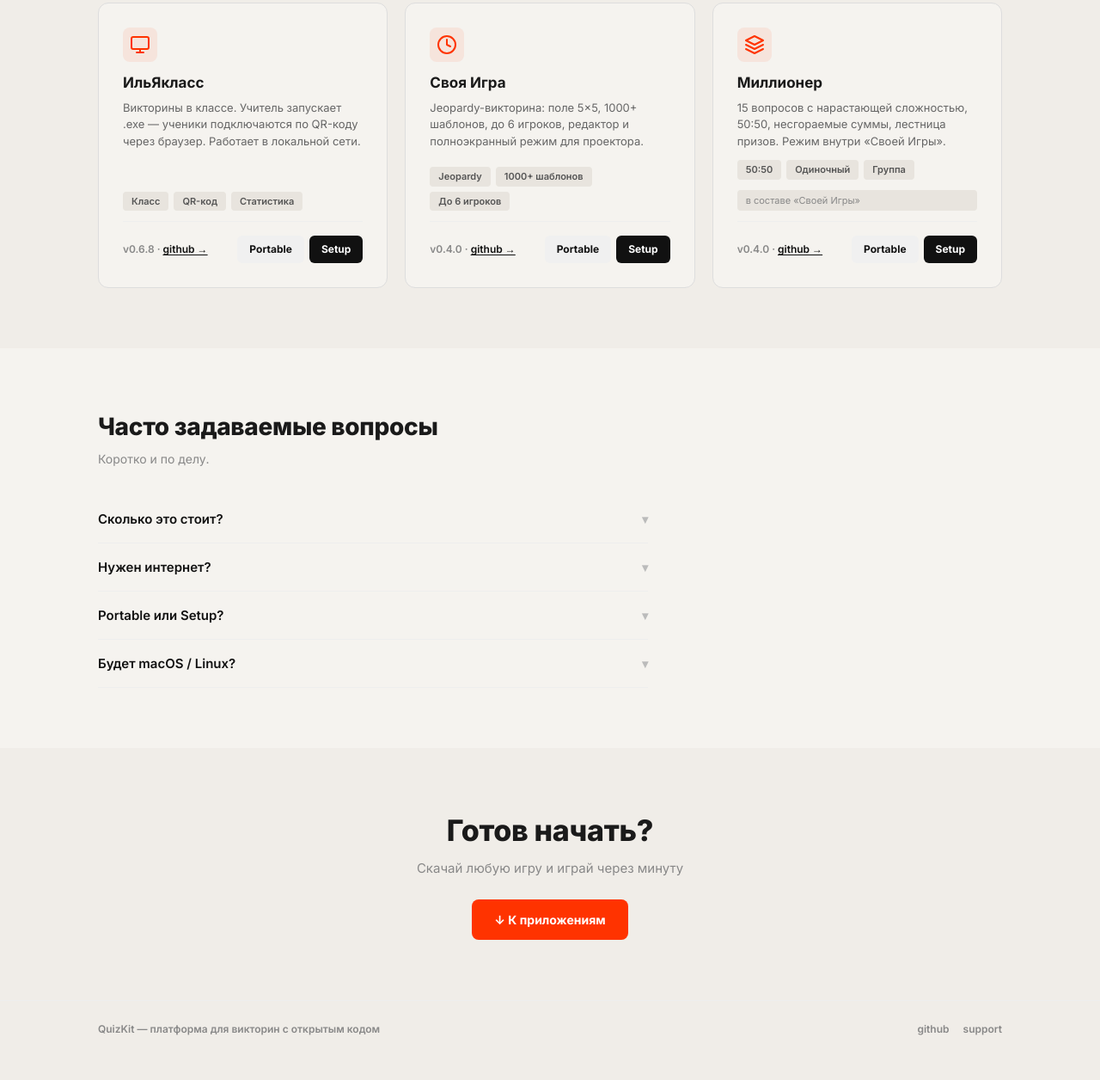
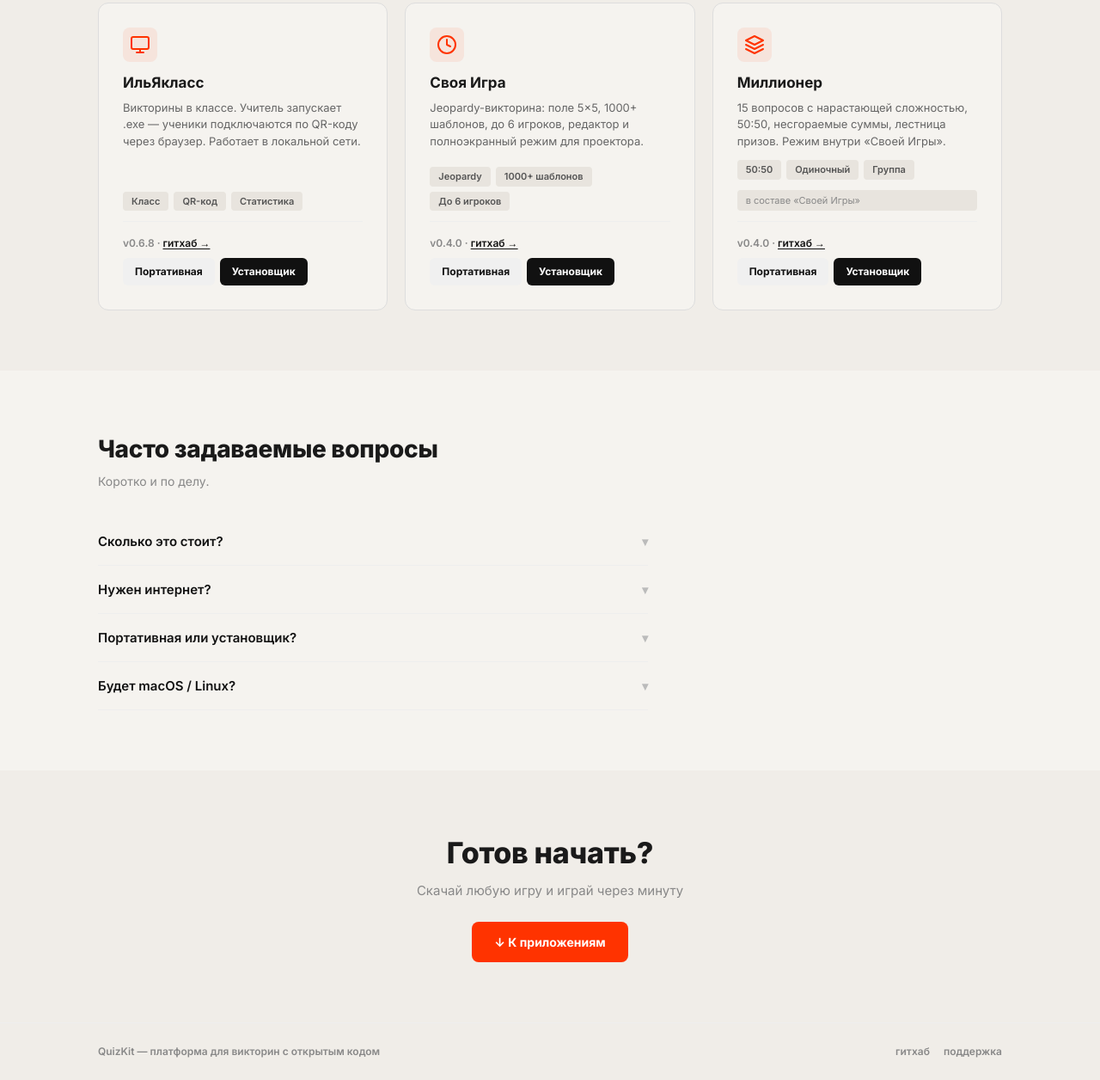
Before and after one commit to IlyaSigma111/quizdev, a plain HTML site: page docs/index.html in a window 1280 px wide. Shown: the part 855-2111 px from the top of the page at 86% size. Before the commit the page ends 2085 px from the top, so only its background shows below. Drawn offline with Linux system fonts and the light colour scheme.

Commit message:
v10: full Russian localization (except QuizKit)

```diff
--- a/docs/index.html
+++ b/docs/index.html
@@ -107,7 +107,7 @@ footer a:hover{color:#111}
   <div class="nav-links">
     <a href="#apps">Приложения</a>
     <a href="#faq">FAQ</a>
-    <a href="https://github.com/IlyaSigma111" class="nav-btn">Github</a>
+    <a href="https://github.com/IlyaSigma111" class="nav-btn">Гитхаб</a>
   </div>
 </div>
 </nav>
@@ -119,13 +119,13 @@ footer a:hover{color:#111}
   <p>QuizKit — платформа для викторин. Скачай игру, запусти и играй без интернета.</p>
   <div class="hero-btns">
     <a href="#apps" class="btn btn-primary">↓ Смотреть приложения</a>
-    <a href="https://github.com/IlyaSigma111" class="btn btn-secondary">Github →</a>
+    <a href="https://github.com/IlyaSigma111" class="btn btn-secondary">Гитхаб →</a>
   </div>
   <div class="hero-stats">
     <div><span class="num">3</span><span class="lbl">Приложения</span></div>
     <div><span class="num">1000+</span><span class="lbl">Вопросов</span></div>
     <div><span class="num">100%</span><span class="lbl">Офлайн</span></div>
-    <div><span class="num">✓</span><span class="lbl">Open source</span></div>
+    <div><span class="num">✓</span><span class="lbl">Открытый код</span></div>
   </div>
 </div>
 </section>
@@ -147,10 +147,10 @@ footer a:hover{color:#111}
       </div>
       <div class="app-card-foot">
         <div class="app-card-row">
-          <span class="app-card-ver">v0.6.8 · <a href="https://github.com/IlyaSigma111/quizkit">github →</a></span>
+          <span class="app-card-ver">v0.6.8 · <a href="https://github.com/IlyaSigma111/quizkit">гитхаб →</a></span>
           <div class="app-card-dl">
-            <a href="https://github.com/IlyaSigma111/quizkit/releases/download/v0.6.8/ilya-klass.exe" class="app-dl-portable">Portable</a>
-            <a href="https://github.com/IlyaSigma111/quizkit/releases/download/v0.6.8/IlyaKlass_0.6.8_x64-setup.exe" class="app-dl-setup">Setup</a>
+            <a href="https://github.com/IlyaSigma111/quizkit/releases/download/v0.6.8/ilya-klass.exe" class="app-dl-portable">Портативная</a>
+            <a href="https://github.com/IlyaSigma111/quizkit/releases/download/v0.6.8/IlyaKlass_0.6.8_x64-setup.exe" class="app-dl-setup">Установщик</a>
           </div>
         </div>
       </div>
@@ -167,10 +167,10 @@ footer a:hover{color:#111}
       </div>
       <div class="app-card-foot">
         <div class="app-card-row">
-          <span class="app-card-ver">v0.4.0 · <a href="https://github.com/IlyaSigma111/svoya-igra">github →</a></span>
+          <span class="app-card-ver">v0.4.0 · <a href="https://github.com/IlyaSigma111/svoya-igra">гитхаб →</a></span>
           <div class="app-card-dl">
-            <a href="https://github.com/IlyaSigma111/svoya-igra/releases/download/v0.4.0/svoya-igra.exe" class="app-dl-portable">Portable</a>
-            <a href="https://github.com/IlyaSigma111/svoya-igra/releases/download/v0.4.0/SvoyaIgra_0.4.0_x64-setup.exe" class="app-dl-setup">Setup</a>
+            <a href="https://github.com/IlyaSigma111/svoya-igra/releases/download/v0.4.0/svoya-igra.exe" class="app-dl-portable">Портативная</a>
+            <a href="https://github.com/IlyaSigma111/svoya-igra/releases/download/v0.4.0/SvoyaIgra_0.4.0_x64-setup.exe" class="app-dl-setup">Установщик</a>
           </div>
         </div>
       </div>
@@ -188,10 +188,10 @@ footer a:hover{color:#111}
       <span class="app-card-sub">в составе «Своей Игры»</span>
       <div class="app-card-foot">
         <div class="app-card-row">
-          <span class="app-card-ver">v0.4.0 · <a href="https://github.com/IlyaSigma111/svoya-igra">github →</a></span>
+          <span class="app-card-ver">v0.4.0 · <a href="https://github.com/IlyaSigma111/svoya-igra">гитхаб →</a></span>
           <div class="app-card-dl">
-            <a href="https://github.com/IlyaSigma111/svoya-igra/releases/download/v0.4.0/svoya-igra.exe" class="app-dl-portable">Portable</a>
-            <a href="https://github.com/IlyaSigma111/svoya-igra/releases/download/v0.4.0/SvoyaIgra_0.4.0_x64-setup.exe" class="app-dl-setup">Setup</a>
+            <a href="https://github.com/IlyaSigma111/svoya-igra/releases/download/v0.4.0/svoya-igra.exe" class="app-dl-portable">Портативная</a>
+            <a href="https://github.com/IlyaSigma111/svoya-igra/releases/download/v0.4.0/SvoyaIgra_0.4.0_x64-setup.exe" class="app-dl-setup">Установщик</a>
           </div>
         </div>
       </div>
@@ -208,7 +208,7 @@ footer a:hover{color:#111}
   <div class="faq-list">
     <div class="faq-item"><button class="faq-q">Сколько это стоит? <span class="arr">▾</span></button><div class="faq-a">Всё бесплатно. Все приложения с открытым исходным кодом — скачивай, используй, изменяй как хочешь.</div></div>
     <div class="faq-item"><button class="faq-q">Нужен интернет? <span class="arr">▾</span></button><div class="faq-a">«Своя Игра» и «Миллионер» работают полностью офлайн. «ИльЯкласс» создаёт локальный сервер в Wi-Fi сети.</div></div>
-    <div class="faq-item"><button class="faq-q">Portable или Setup? <span class="arr">▾</span></button><div class="faq-a">Portable — один .exe, запускается с любого места. Setup — установщик с иконкой в меню Пуск.</div></div>
+    <div class="faq-item"><button class="faq-q">Портативная или установщик? <span class="arr">▾</span></button><div class="faq-a">Портативная — один .exe, запускается с любого места. Установщик — программа с иконкой в меню Пуск.</div></div>
     <div class="faq-item"><button class="faq-q">Будет macOS / Linux? <span class="arr">▾</span></button><div class="faq-a">Планируется. Пока все приложения собраны только под Windows x64.</div></div>
   </div>
 </div>
@@ -226,8 +226,8 @@ footer a:hover{color:#111}
 <div class="wrap">
   <span>QuizKit — платформа для викторин с открытым кодом</span>
   <div class="footer-links">
-    <a href="https://github.com/IlyaSigma111">github</a>
-    <a href="https://github.com/IlyaSigma111/quizkit/issues">support</a>
+    <a href="https://github.com/IlyaSigma111">гитхаб</a>
+    <a href="https://github.com/IlyaSigma111/quizkit/issues">поддержка</a>
   </div>
 </div>
 </footer>
```
